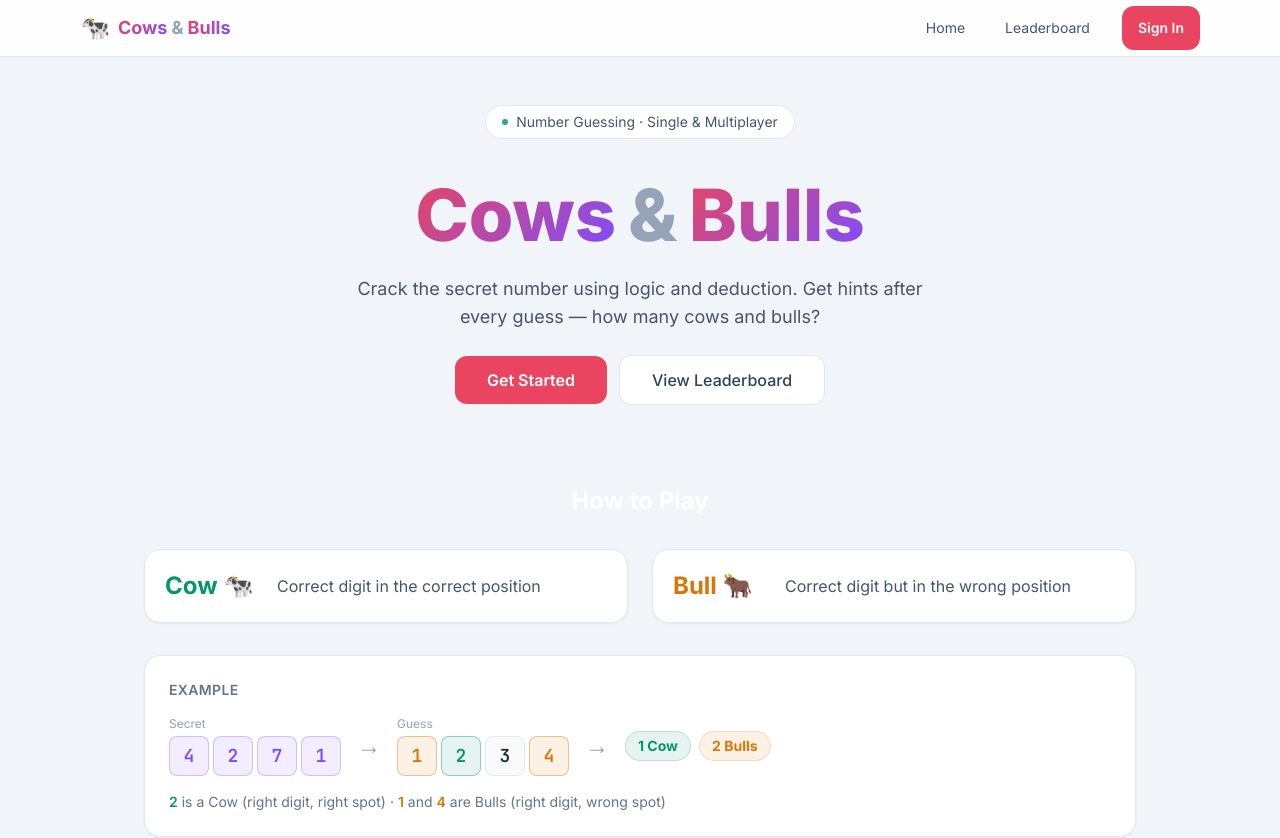
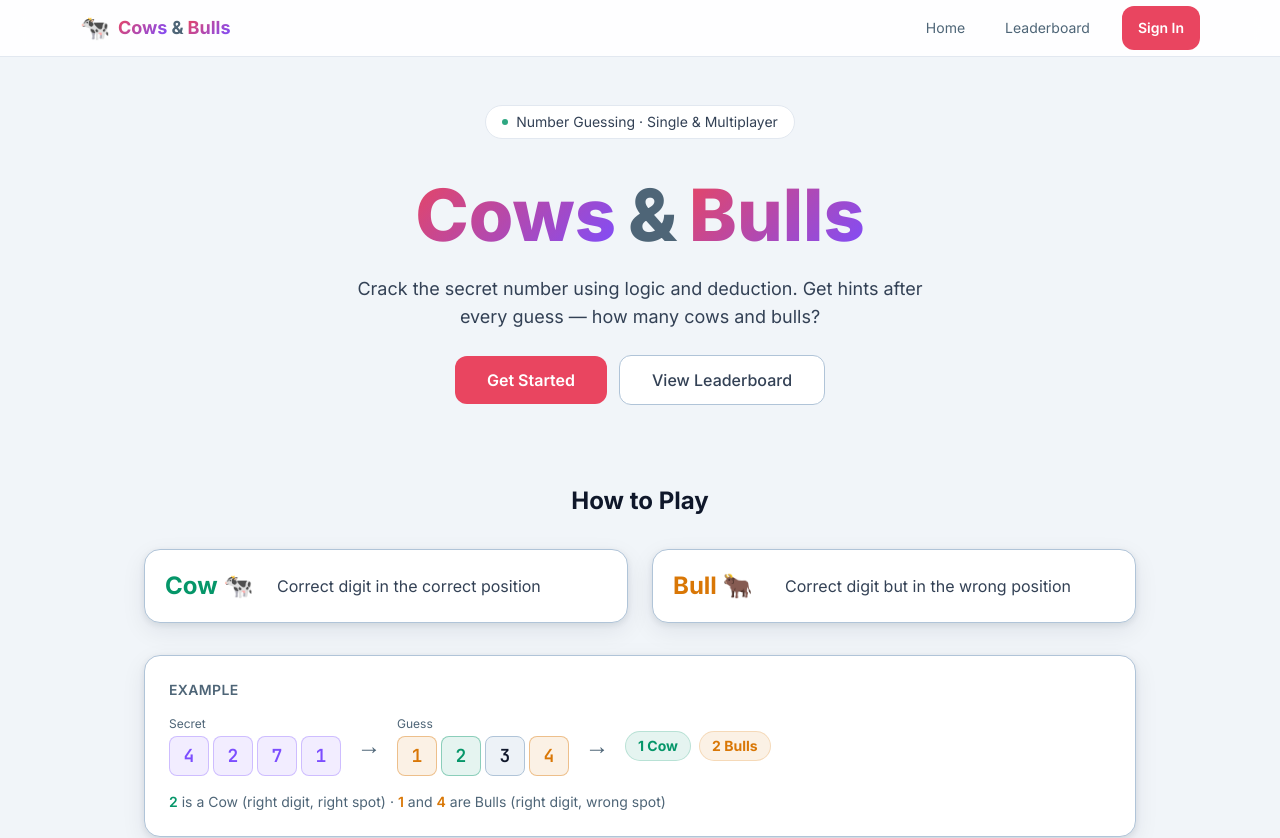
Before and after one commit to rohitsolanki2134/cows-and-bulls, a React (Vite) app in the folder client/: page / in a window 1280 px wide. Shown: the top 838 px of the page. Built offline with nearby package versions, Linux system fonts and the light colour scheme; no server answers.

Commit message:
feat: high-contrast theme with OS dark mode support and readable text everywhere

```diff
--- a/client/src/index.css
+++ b/client/src/index.css
@@ -2,45 +2,107 @@
 @tailwind components;
 @tailwind utilities;
 
+/* ─── Theme tokens (light / dark via OS preference) ──────────────────────── */
+:root {
+  --bg-page:    #dde6f0;
+  --bg-card:    #ffffff;
+  --bg-surface: #edf2f7;
+  --bg-input:   #f8fafc;
+  --bg-hover:   #e4ecf4;
+  --border:     #b0c4d8;
+  --text-1:     #0f172a;
+  --text-2:     #334155;
+  --text-3:     #4e6577;
+  --shadow:     0 2px 6px rgba(14,30,50,0.09), 0 8px 24px rgba(14,30,50,0.08);
+  --navbar-bg:  rgba(255,255,255,0.93);
+}
+
+@media (prefers-color-scheme: dark) {
+  :root {
+    --bg-page:    #0f172a;
+    --bg-card:    #1e293b;
+    --bg-surface: #162032;
+    --bg-input:   #0d1726;
+    --bg-hover:   #263347;
+    --border:     #334155;
+    --text-1:     #f1f5f9;
+    --text-2:     #cbd5e1;
+    --text-3:     #94a3b8;
+    --shadow:     0 2px 8px rgba(0,0,0,0.45);
+    --navbar-bg:  rgba(15,23,42,0.93);
+  }
+}
+
+/* ─── Base ────────────────────────────────────────────────────────────────── */
 @layer base {
   * { box-sizing: border-box; }
+
   body {
-    background-color: #f1f5f9;
-    color: #1e293b;
+    background-color: var(--bg-page);
+    color: var(--text-1);
     font-family: 'Inter', system-ui, sans-serif;
     -webkit-font-smoothing: antialiased;
   }
+
   ::selection { background: rgba(233, 69, 96, 0.2); }
   ::-webkit-scrollbar { width: 6px; height: 6px; }
-  ::-webkit-scrollbar-track { background: #f1f5f9; }
-  ::-webkit-scrollbar-thumb { background: #cbd5e1; border-radius: 3px; }
-  ::-webkit-scrollbar-thumb:hover { background: #94a3b8; }
+  ::-webkit-scrollbar-track { background: var(--bg-page); }
+  ::-webkit-scrollbar-thumb { background: var(--border); border-radius: 3px; }
+  ::-webkit-scrollbar-thumb:hover { background: var(--text-3); }
 }
 
+/* ─── Components ─────────────────────────────────────────────────────────── */
 @layer components {
   .btn-primary {
     @apply px-5 py-2.5 rounded-xl bg-brand-red hover:bg-brand-red-dim text-white font-semibold
            transition-all duration-200 active:scale-95 disabled:opacity-40 disabled:cursor-not-allowed;
   }
+
   .btn-secondary {
-    @apply px-5 py-2.5 rounded-xl bg-white border border-slate-200 hover:border-brand-purple text-slate-700 font-medium
+    @apply px-5 py-2.5 rounded-xl border font-medium
            transition-all duration-200 active:scale-95 disabled:opacity-40 disabled:cursor-not-allowed;
+    background-color: var(--bg-card);
+    border-color: var(--border);
+    color: var(--text-2);
   }
+  .btn-secondary:hover { border-color: #7c4dff; }
+
   .btn-ghost {
-    @apply px-4 py-2 rounded-lg text-slate-600 hover:text-slate-900 hover:bg-slate-100 transition-all duration-150;
+    @apply px-4 py-2 rounded-lg transition-all duration-150;
+    color: var(--text-3);
   }
+  .btn-ghost:hover {
+    background-color: var(--bg-hover);
+    color: var(--text-1);
+  }
+
+  /* Card — clearly contrasts against the page background */
   .card {
-    @apply bg-white border border-slate-200 rounded-2xl shadow-sm;
+    @apply rounded-2xl;
+    background-color: var(--bg-card);
+    border: 1.5px solid var(--border);
+    box-shadow: var(--shadow);
   }
+
   .input-field {
-    @apply w-full bg-white border border-slate-200 rounded-xl px-4 py-3 text-slate-800
-           placeholder-slate-400 outline-none transition-all duration-200
-           focus:border-brand-purple focus:ring-1 focus:ring-brand-purple/30;
+    @apply w-full rounded-xl px-4 py-3 outline-none transition-all duration-200;
+    background-color: var(--bg-input);
+    border: 1.5px solid var(--border);
+    color: var(--text-1);
   }
+  .input-field::placeholder { color: var(--text-3); }
+  .input-field:focus {
+    border-color: #7c4dff;
+    box-shadow: 0 0 0 3px rgba(124,77,255,0.15);
+  }
+
   .digit-box {
-    @apply w-10 h-10 flex items-center justify-center rounded-lg bg-slate-50
-           border border-slate-200 font-mono font-bold text-lg text-slate-800;
+    @apply w-10 h-10 flex items-center justify-center rounded-lg font-mono font-bold text-lg;
+    background-color: var(--bg-surface);
+    border: 1.5px solid var(--border);
+    color: var(--text-1);
   }
+
   .badge-cows {
     @apply inline-flex items-center gap-1 px-3 py-1 rounded-full text-sm font-bold
            bg-brand-green/10 text-brand-green border border-brand-green/20;
@@ -49,30 +111,94 @@
     @apply inline-flex items-center gap-1 px-3 py-1 rounded-full text-sm font-bold
            bg-brand-amber/10 text-brand-amber border border-brand-amber/20;
   }
+
   .text-gradient {
     background: linear-gradient(135deg, #e94560 0%, #7c4dff 100%);
     -webkit-background-clip: text;
     -webkit-text-fill-color: transparent;
     background-clip: text;
   }
-  .glow-red { box-shadow: 0 0 30px rgba(233, 69, 96, 0.15); }
-  .glow-purple { box-shadow: 0 0 30px rgba(124, 77, 255, 0.15); }
+
+  .glow-red    { box-shadow: 0 0 30px rgba(233, 69, 96,  0.18); }
+  .glow-purple { box-shadow: 0 0 30px rgba(124, 77, 255, 0.18); }
 
   /* Multiplayer panel distinction */
-  .my-guesses-panel { @apply border-l-4 border-blue-400; }
-  .opp-guesses-panel { @apply border-l-4 border-purple-400; }
+  .my-guesses-panel  { @apply border-l-4 border-blue-500; }
+  .opp-guesses-panel { @apply border-l-4 border-purple-500; }
 }
 
-/* Cards use dark text — overrides live outside @layer to avoid Tailwind circular-dep */
-.card .text-white { color: #1e293b; }
-.card .text-gray-300 { color: #475569; }
-.card .text-gray-400 { color: #64748b; }
-.card .text-gray-500 { color: #64748b; }
-.card .text-gray-600 { color: #475569; }
-/* Restore white text inside primary buttons even when inside a card */
-.card .btn-primary { color: #ffffff; }
+/* ─── Multiplayer table colours ───────────────────────────────────────────── */
+.my-guesses-table  thead tr th { color: #1d4ed8; }
+.opp-guesses-table thead tr th { color: #7e22ce; }
+.my-guesses-table  tbody tr:hover { background: rgba(59,130,246,0.08); }
+.opp-guesses-table tbody tr:hover { background: rgba(168,85,247,0.08); }
 
-.my-guesses-table thead tr th { color: #1d4ed8; }
-.opp-guesses-table thead tr th { color: #7e22ce; }
-.my-guesses-table tbody tr:hover { background: #eff6ff; }
-.opp-guesses-table tbody tr:hover { background: #fdf4ff; }
+@media (prefers-color-scheme: dark) {
+  .my-guesses-table  thead tr th { color: #60a5fa; }
+  .opp-guesses-table thead tr th { color: #c084fc; }
+}
+
+/* ─── Text-colour fixes: map light-era classes to theme tokens ────────────── */
+/* "white" text on cards should be readable on the card's background colour   */
+.card .text-white,
+.text-white { color: var(--text-1); }
+
+/* btn-primary always keeps white text */
+.btn-primary,
+.btn-primary * { color: #ffffff !important; }
+
+/* Gray utility classes — boost contrast on light cards */
+.card .text-gray-300,
+.text-gray-300 { color: var(--text-2); }
+
+.card .text-gray-400,
+.text-gray-400 { color: var(--text-2); }
+
+.card .text-gray-500,
+.text-gray-500 { color: var(--text-3); }
+
+.card .text-gray-600,
+.text-gray-600 { color: var(--text-3); }
+
+/* Slate utility classes used in newer components */
+.text-slate-400 { color: var(--text-3); }
+.text-slate-500 { color: var(--text-3); }
+.text-slate-600 { color: var(--text-2); }
+.text-slate-700 { color: var(--text-2); }
+.text-slate-800 { color: var(--text-1); }
+
+/* ─── Dark-mode overrides for bg-dark-* / bg-white Tailwind classes ─────── */
+@media (prefers-color-scheme: dark) {
+  /* Tailwind classes used directly in components */
+  .bg-white    { background-color: var(--bg-card)    !important; }
+  .bg-slate-50 { background-color: var(--bg-surface) !important; }
+
+  /* bg-dark-* classes whose Tailwind-config values are still light (#f…) */
+  .bg-dark-bg,
+  [class*="bg-dark-bg"]      { background-color: var(--bg-page)    !important; }
+  .bg-dark-card,
+  [class*="bg-dark-card"]    { background-color: var(--bg-card)    !important; }
+  .bg-dark-surface,
+  [class*="bg-dark-surface"] { background-color: var(--bg-surface) !important; }
+  .bg-dark-hover,
+  [class*="bg-dark-hover"]   { background-color: var(--bg-hover)   !important; }
+
+  /* Borders */
+  .border-dark-border,
+  [class*="border-dark-border"] { border-color: var(--border) !important; }
+  .border-slate-200,
+  .border-slate-300              { border-color: var(--border) !important; }
+
+  /* Divide lines in tables */
+  .divide-dark-border > * + *,
+  .divide-slate-100   > * + * { border-color: var(--border) !important; }
+
+  /* Navbar */
+  nav { background-color: var(--navbar-bg) !important; border-color: var(--border) !important; }
+
+  /* Tab selector in Login (bg-dark-surface + bg-dark-card active state) */
+  .text-gray-300 { color: var(--text-2) !important; }
+
+  /* Toggle switch off-state uses bg-dark-border */
+  .bg-dark-border { background-color: var(--border) !important; }
+}
```
